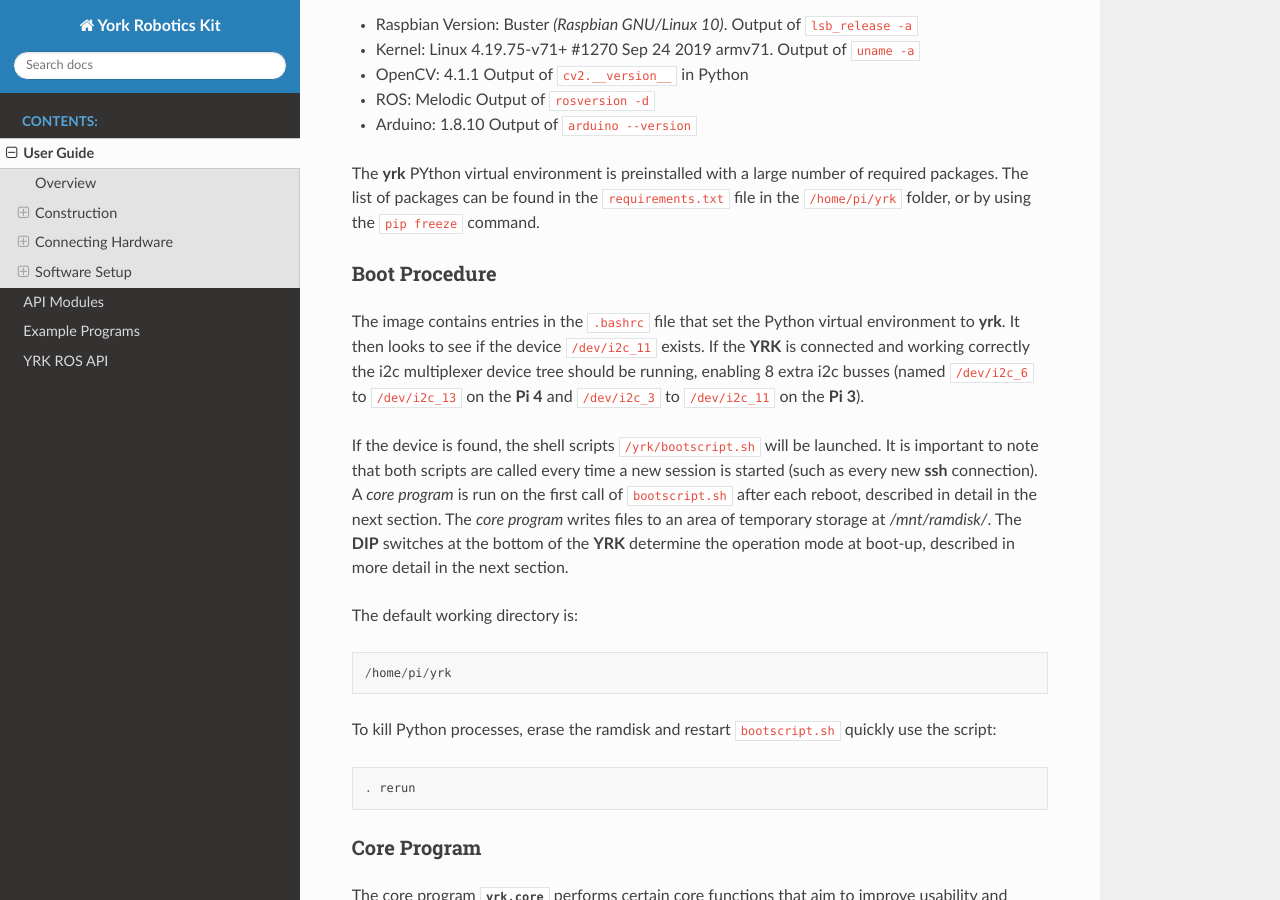
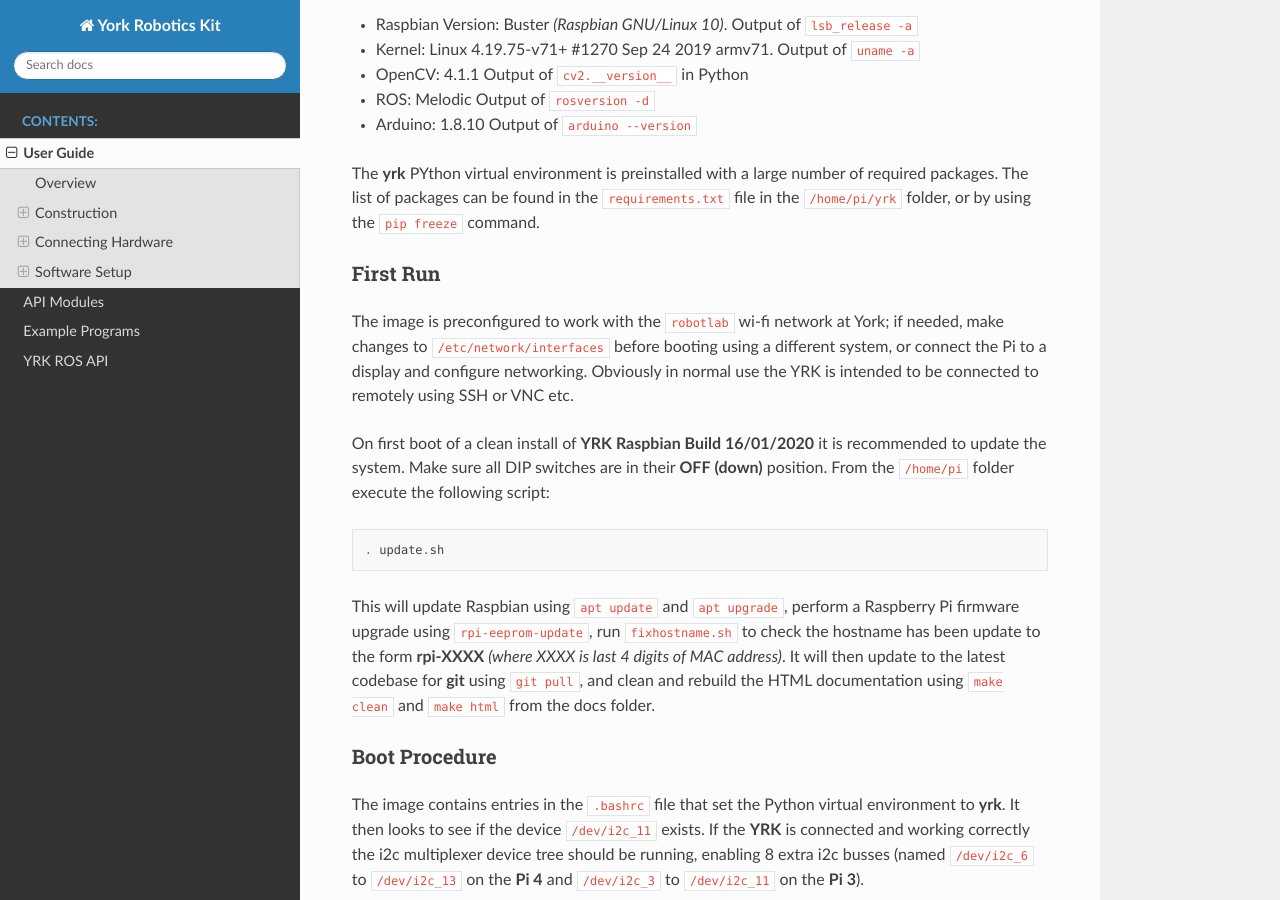
Before and after one commit to yorkrobotlab/yrk, a Sphinx documentation site: the page built from docs/userguide.rst, in a window 1280 px wide and 900 px high, scrolled down 7126 px. Built offline with Sphinx 7.4.7 and the Read the Docs theme 2.0.0, drawn with Linux system fonts in a browser that asks for light colours.

Commit message:
Updated user guide

```diff
--- a/docs/userguide.rst
+++ b/docs/userguide.rst
@@ -216,6 +216,28 @@ The **yrk** PYthon virtual environment is preinstalled with a large number of re
 The list of packages can be found in the ``requirements.txt`` file in the ``/home/pi/yrk`` folder,
 or by using the ``pip freeze`` command.
 
+First Run
+^^^^^^^^^
+
+The image is preconfigured to work with the ``robotlab`` wi-fi network at York; if needed, make
+changes to ``/etc/network/interfaces`` before booting using a different system, or connect
+the Pi to a display and configure networking.  Obviously in normal use the YRK is intended to be
+connected to remotely using SSH or VNC etc.
+
+On first boot of a clean install of **YRK Raspbian Build 16/01/2020** it is recommended
+to update the system.  Make sure all DIP switches are in their **OFF** **(down)** position.
+From the ``/home/pi`` folder execute the following script::
+
+  . update.sh
+
+
+This will update Raspbian using ``apt update`` and ``apt upgrade``,  perform a Raspberry Pi
+firmware upgrade using ``rpi-eeprom-update``, run ``fixhostname.sh`` to check the hostname
+has been update to the form **rpi-XXXX** *(where XXXX is last 4 digits of MAC address)*.  It
+will then update to the latest codebase for **git** using ``git pull``, and clean and rebuild
+the HTML documentation using ``make clean`` and ``make html`` from the docs folder.
+
+
 Boot Procedure
 ^^^^^^^^^^^^^^
 
```
